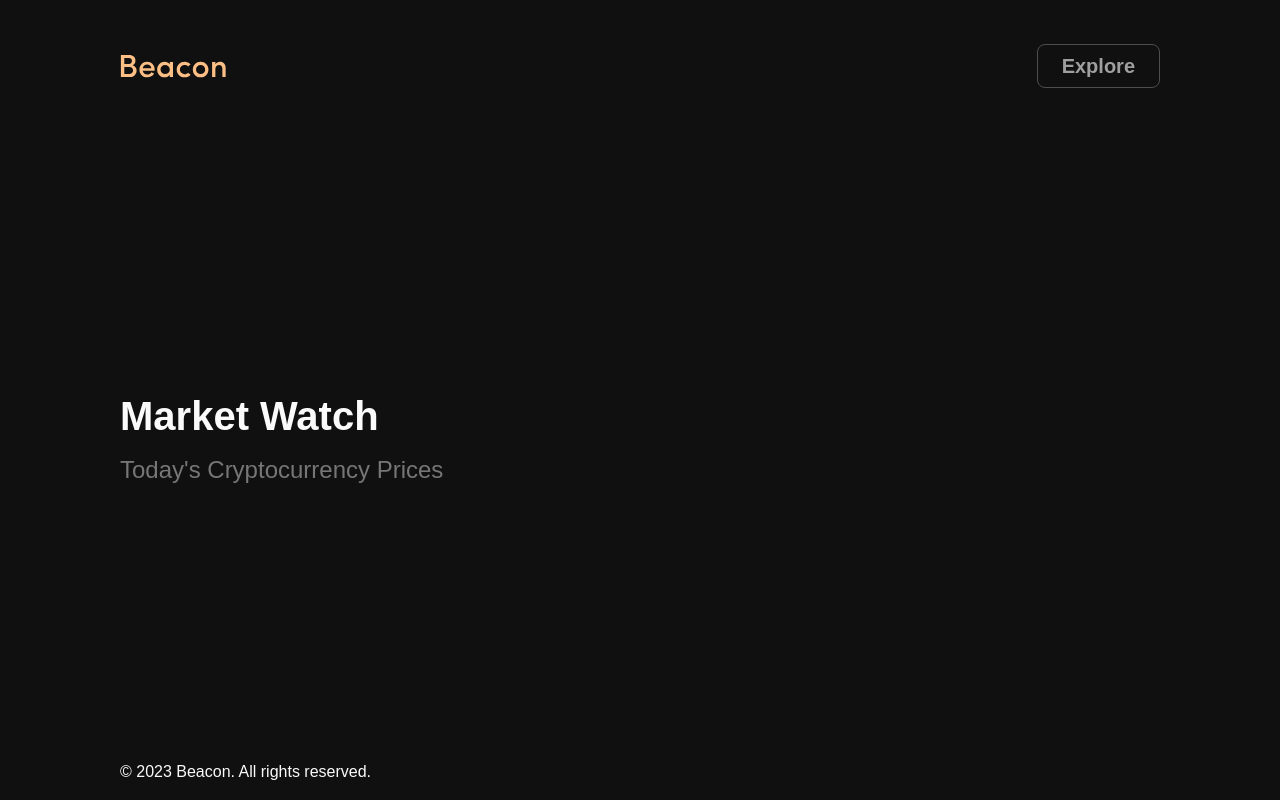
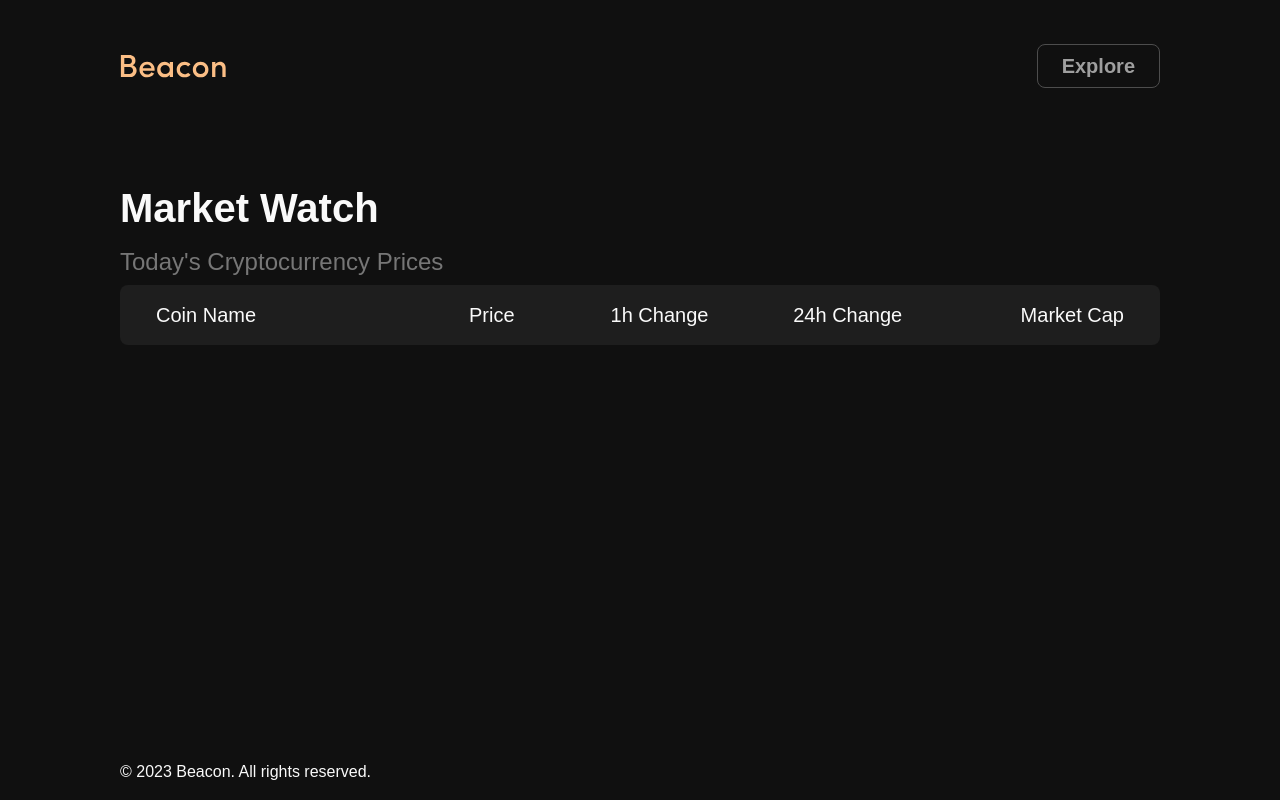
Before and after one commit to ali-vakili/beacon, a React (Create React App) app: page / in a window 1280 px wide. Built offline with nearby package versions, Linux system fonts and the light colour scheme; a web font is replaced by a local one.

Commit message:
create indicator.jsx and its style also style for the Market.jsx

```diff
--- /dev/null
+++ b/src/components/assets/css/indicator.css
@@ -0,0 +1,33 @@
+div.indicator-beacon div.items {
+  display: flex;
+  flex-direction: row;
+  align-items: center;
+  padding: 0 36px;
+  background-color: #1E1E1E;
+  border-radius: 8px;
+}
+div.indicator-beacon div.items div:not(.coin-name, .coin-market-cap) {
+  padding-right: 28px !important;
+  padding-left: 28px !important;
+}
+div.indicator-beacon div.items div:not(.coin-name) {
+  margin-left: 1px;
+  justify-content: flex-end;
+}
+div.indicator-beacon div.items div.coin-name {
+  padding-right: 56px !important;
+}
+div.indicator-beacon div.items div.coin-market-cap {
+  padding-left: 56px !important;
+}
+div.indicator-beacon div.items div.item {
+  display: flex;
+  flex-grow: 1;
+  width: 100%;
+  max-width: 264px;
+  padding: 18px 0;
+}
+div.indicator-beacon div.items div.item h5 {
+  margin: 0;
+  font-weight: 500;
+}
--- /dev/null
+++ b/src/components/ui/indicator.jsx
@@ -0,0 +1,27 @@
+import '../assets/css/indicator.css'
+
+const Indicator = () => {
+  return (
+    <div className='indicator-container indicator-beacon'>
+      <div className='indicator items'>
+        <div className='coin-name item'>
+          <h5>Coin Name</h5>
+        </div>
+        <div className='coin-price item'>
+          <h5>Price</h5>
+        </div>
+        <div className='coin-change item'>
+          <h5>1h Change</h5>
+        </div>
+        <div className='coin-change item'>
+          <h5>24h Change</h5>
+        </div>
+        <div className='coin-market-cap item'>
+          <h5>Market Cap</h5>
+        </div>
+      </div>
+    </div>
+  );
+}
+
+export default Indicator;
--- a/src/pages/market/Market.jsx
+++ b/src/pages/market/Market.jsx
@@ -1,5 +1,7 @@
 import React, { Component } from 'react'
+import './market.css'
 import Title from '../../components/ui/title'
+import Indicator from '../../components/ui/indicator'
 
 class Market extends Component {
   state = {  }
@@ -7,6 +9,7 @@ class Market extends Component {
     return (
       <section className='market section-beacon'>
         <Title title={'Market Watch'} description={'Today\'s Cryptocurrency Prices'} />
+        <Indicator />
       </section>
     );
   }
--- /dev/null
+++ b/src/pages/market/market.css
@@ -0,0 +1,3 @@
+section.market {
+  margin-top: 0 !important;
+}
```
